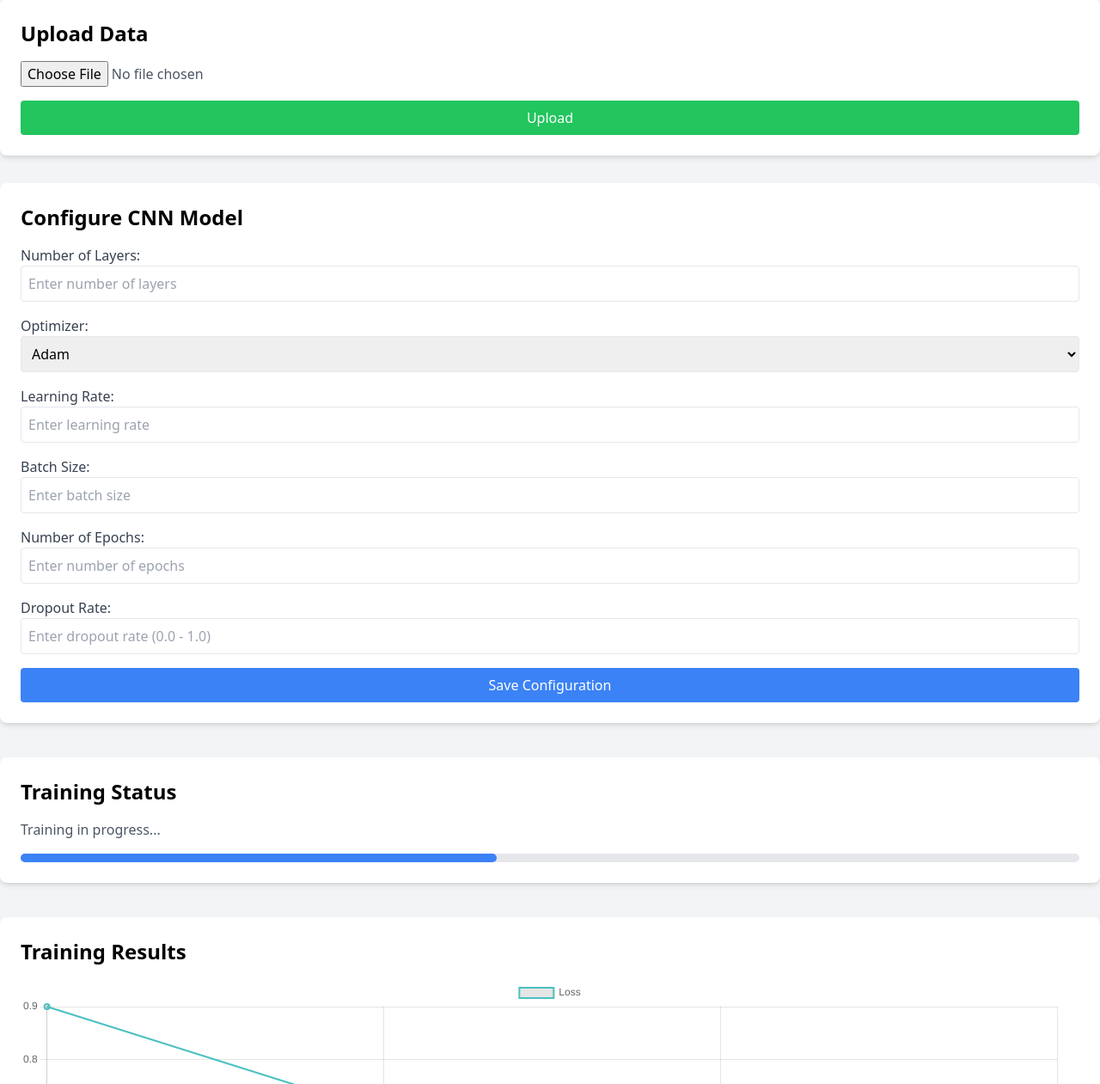
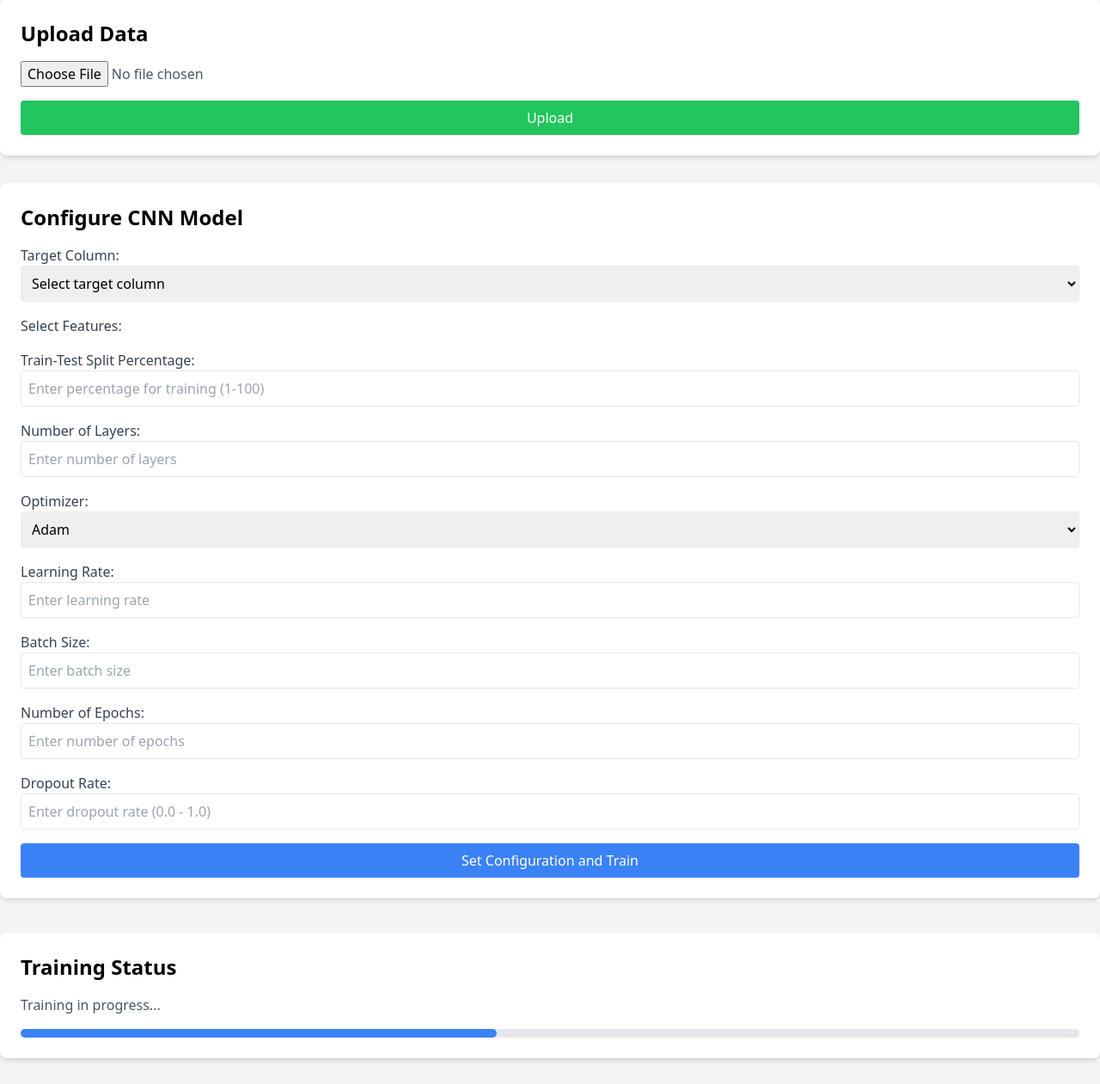
Before and after one commit to SOUHAIB-IA/CNN-Web-APP, a Flask app: page / in a window 1280 px wide. Shown: the part 113-1374 px from the top of the page at 86% size. Run offline with Flask 3, Linux system fonts and the light colour scheme; some libraries are stand-ins or nearby versions.

Commit message:
50% done

```diff
--- a/app/routes.py
+++ b/app/routes.py
@@ -68,8 +68,6 @@
     flash('Invalid file type. Only CSV, XLS, or XLSX files are allowed.')
     return redirect(request.url)
 
-
-
 @routes.route('/get_config', methods=['POST'])
 def get_config():
     # Get CNN configuration from the form
@@ -79,10 +77,6 @@
     batch_size = request.form.get('batch_size', type=int)
     epochs = request.form.get('epochs', type=int)
     dropout_rate = request.form.get('dropout_rate', type=float)
-
-    # Get the target column selected by the user
-    target_column = request.form.get('target_column')
-
     # Collect layers configuration
     layers_config = []
     for i in range(1, num_layers + 1):
--- a/app/templates/index.html
+++ b/app/templates/index.html
@@ -49,17 +49,45 @@
         <div class="mt-8 bg-white p-6 rounded-lg shadow-md">
             <h2 class="text-2xl font-semibold mb-4">Configure CNN Model</h2>
 
-            <!-- Number of Layers -->
+            <!-- Target Column Selection -->
+            <div class="mb-4">
+                <label class="block text-gray-700">Target Column:</label>
+                <select name="target_column" class="w-full border rounded p-2" required>
+                    <option value="" disabled selected>Select target column</option>
+                    {% for column in data_preview.columns %}
+                    <option value="{{ column }}">{{ column }}</option>
+                    {% endfor %}
+                </select>
+            </div>
+
+            <!-- Feature Selection -->
+            <div class="mb-4">
+                <label class="block text-gray-700">Select Features:</label>
+                {% for column in data_preview.columns %}
+                <div class="mb-2">
+                    <input type="checkbox" name="features" value="{{ column }}" id="feature_{{ loop.index }}">
+                    <label for="feature_{{ loop.index }}" class="text-gray-600">{{ column }}</label>
+                </div>
+                {% endfor %}
+            </div>
+
+            <!-- Train-Test Split Percentage -->
+            <div class="mb-4">
+                <label class="block text-gray-700">Train-Test Split Percentage:</label>
+                <input type="number" name="train_test_split" min="1" max="100" class="w-full border rounded p-2"
+                    placeholder="Enter percentage for training (1-100)" required />
+            </div>
+
+            <!-- Other Configuration Fields (as previously defined) -->
+            <!-- Number of Layers, Optimizer, Learning Rate, etc. -->
             <div class="mb-4">
                 <label class="block text-gray-700">Number of Layers:</label>
                 <input type="number" name="numLayers" id="numLayers" min="1" class="w-full border rounded p-2"
                     placeholder="Enter number of layers" onchange="generateLayerConfig()" required />
             </div>
 
-            <!-- Layer Configuration Section (dynamically generated) -->
             <div id="layerConfigSection"></div>
 
-            <!-- Optimizer -->
             <div class="mt-4">
                 <label class="block text-gray-700">Optimizer:</label>
                 <select name="optimizer" class="w-full border rounded p-2">
@@ -70,28 +98,24 @@
                 </select>
             </div>
 
-            <!-- Learning Rate -->
             <div class="mt-4">
                 <label class="block text-gray-700">Learning Rate:</label>
                 <input type="number" name="learning_rate" step="0.0001" min="0" class="w-full border rounded p-2"
                     placeholder="Enter learning rate" required />
             </div>
 
-            <!-- Batch Size -->
             <div class="mt-4">
                 <label class="block text-gray-700">Batch Size:</label>
                 <input type="number" name="batch_size" min="1" class="w-full border rounded p-2"
                     placeholder="Enter batch size" required />
             </div>
 
-            <!-- Number of Epochs -->
             <div class="mt-4">
                 <label class="block text-gray-700">Number of Epochs:</label>
                 <input type="number" name="epochs" min="1" class="w-full border rounded p-2"
                     placeholder="Enter number of epochs" required />
             </div>
 
-            <!-- Dropout Rate -->
             <div class="mt-4">
                 <label class="block text-gray-700">Dropout Rate:</label>
                 <input type="number" name="dropout_rate" step="0.01" min="0" max="1" class="w-full border rounded p-2"
@@ -100,19 +124,12 @@
 
             <!-- Button to Save Configuration -->
             <button type="submit" class="w-full bg-blue-500 text-white px-4 py-2 rounded hover:bg-blue-600 mt-4">
-                Save Configuration
+                Set Configuration and Train
             </button>
         </div>
     </form>
-    {% with messages = get_flashed_messages() %}
-        {% if messages %}
-            <ul>
-            {% for message in messages %}
-                <li>{{ message }}</li>
-            {% endfor %}
-            </ul>
-        {% endif %}
-    {% endwith %}
+
+
 
     <!-- Training Status -->
     <div class="mt-10 bg-white p-6 rounded-lg shadow-md">
```
